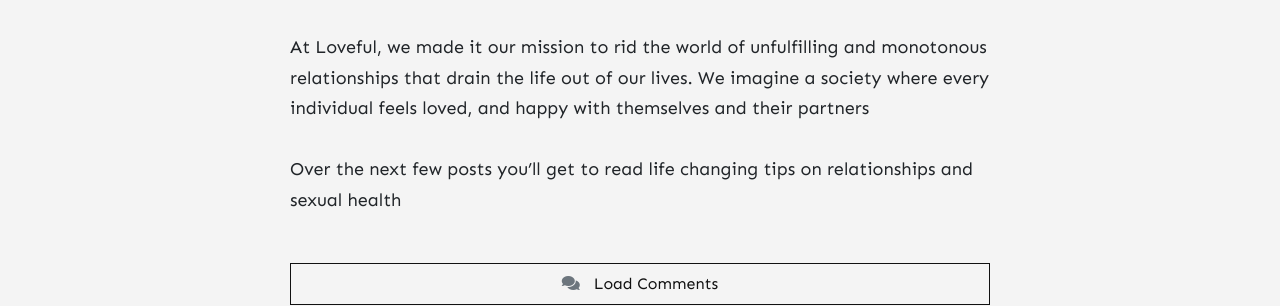
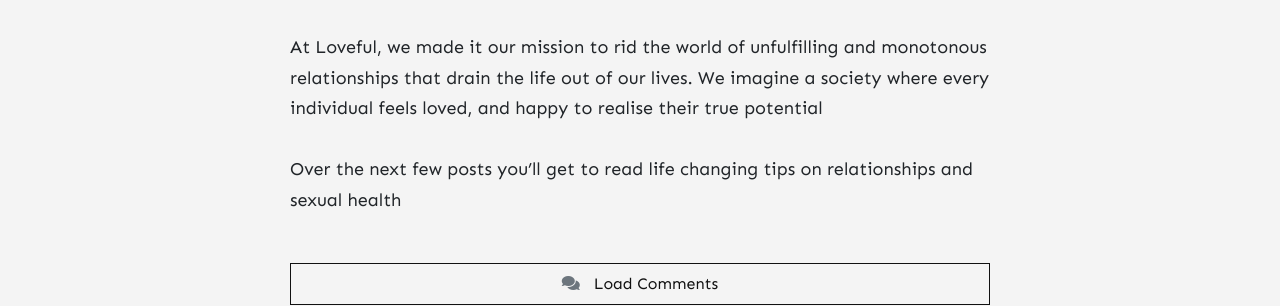
Before and after one commit to stackbit-projects/happy-zebra-28bc2, a Jekyll site: the page built from _posts/2021-09-01-welcome-to-loveful.md, in a window 1280 px wide. Shown: the part 1071-1377 px from the top of the page. Built offline with Jekyll 4.4.1, drawn with Linux system fonts in a browser that asks for light colours; nearby versions of some CDN libraries; comment, search, counter and statistics services are not loaded.

Commit message:
2021-09-01-welcome-to-loveful.md: changed

```diff
--- a/_posts/2021-09-01-welcome-to-loveful.md
+++ b/_posts/2021-09-01-welcome-to-loveful.md
@@ -9,6 +9,6 @@
 
 Hello folks! This is the beginning of the Loveful blog.
 
-At Loveful, we made it our mission to rid the world of unfulfilling and monotonous relationships that drain the life out of our lives. We imagine a society where every individual feels loved, and happy with themselves and their partners
+At Loveful, we made it our mission to rid the world of unfulfilling and monotonous relationships that drain the life out of our lives. We imagine a society where every individual feels loved, and happy to realise their true potential
 
 Over the next few posts you'll get to read life changing tips on relationships and sexual health
```
